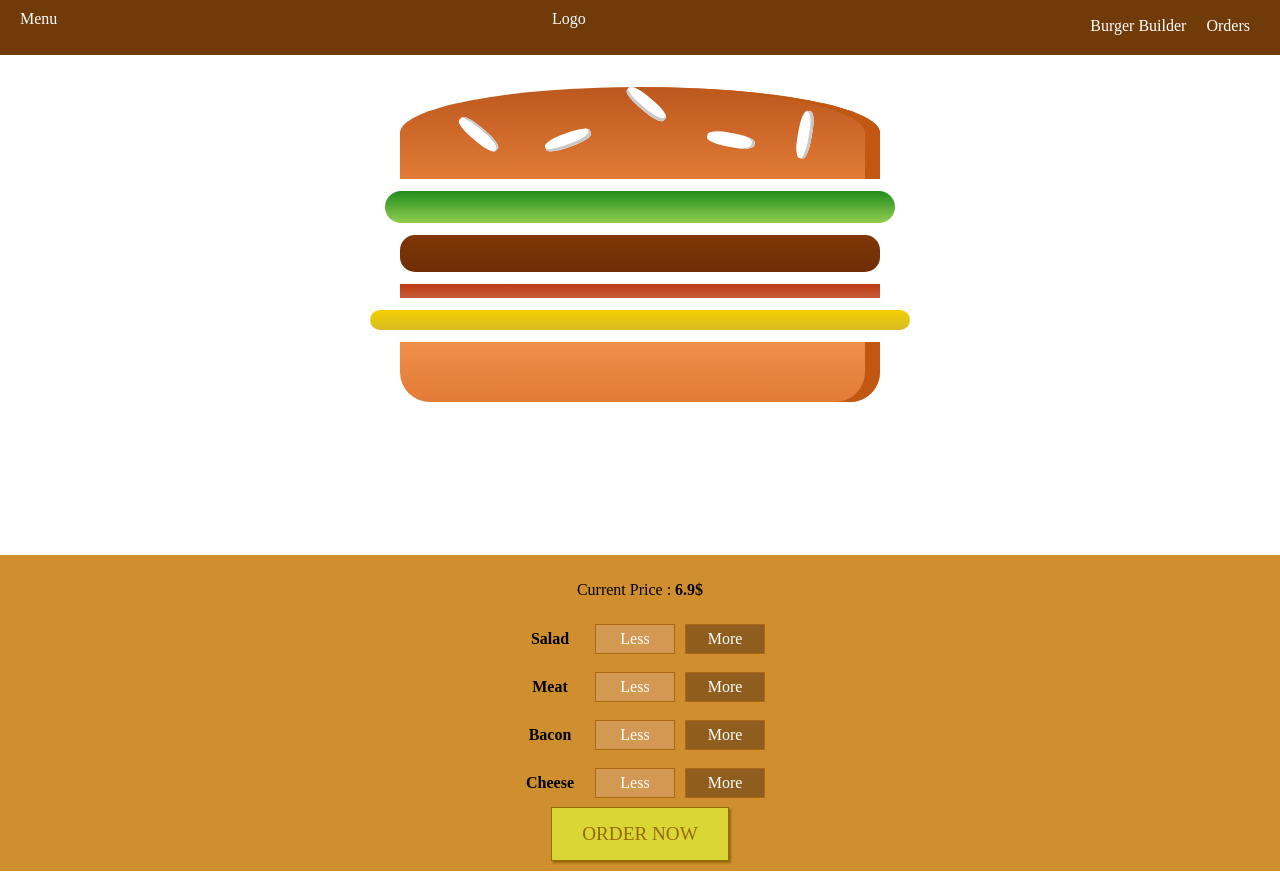
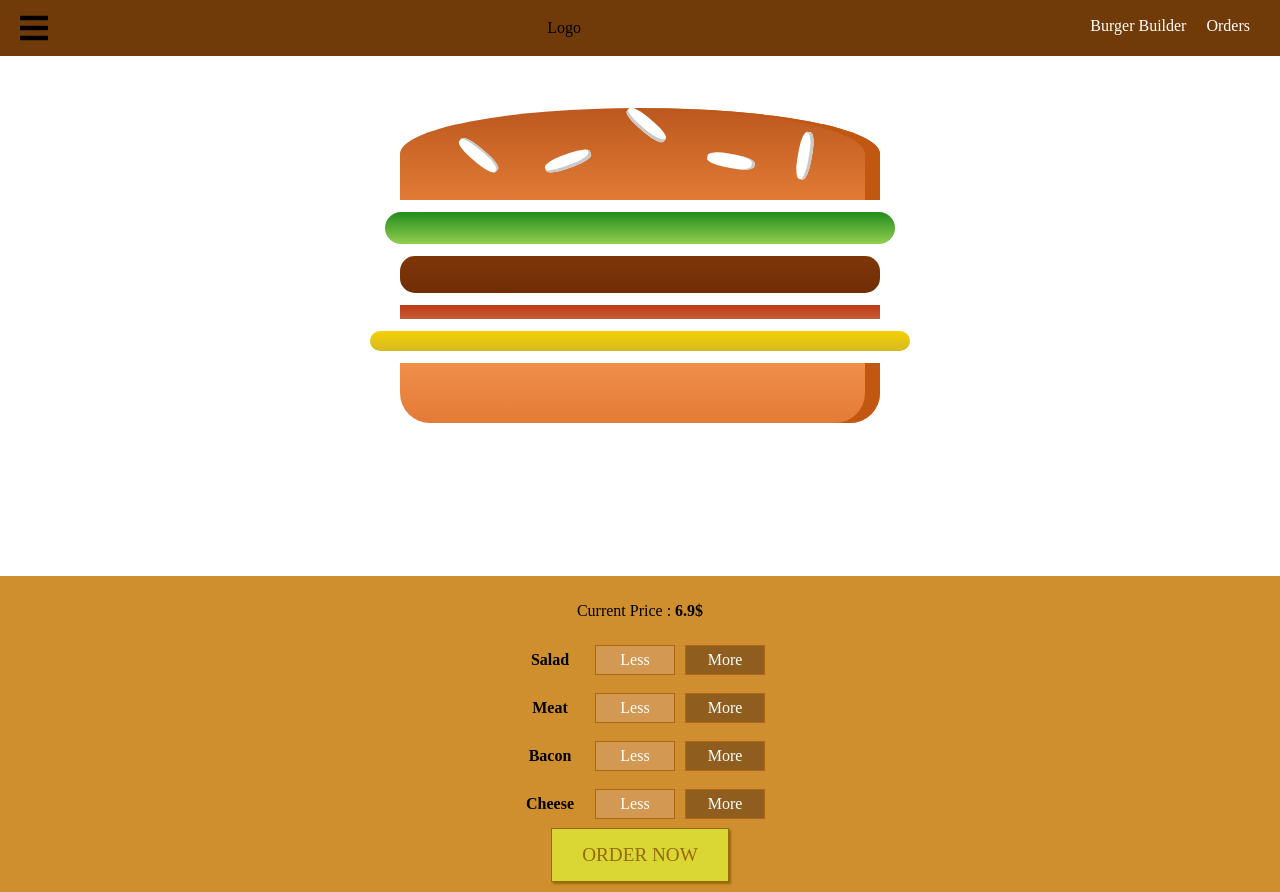
Before and after one commit to Blueblack319/my-burger, a React (Create React App) app: page / in a window 1280 px wide. Before the commit the page ends 871 px from the top, so only its background shows below. Built offline with nearby package versions, Linux system fonts and the light colour scheme.

Commit message:
Create SideDrawer

```diff
--- a/package.json
+++ b/package.json
@@ -3,6 +3,9 @@
   "version": "0.1.0",
   "private": true,
   "dependencies": {
+    "@fortawesome/fontawesome-svg-core": "^1.2.30",
+    "@fortawesome/free-solid-svg-icons": "^5.14.0",
+    "@fortawesome/react-fontawesome": "^0.1.11",
     "@testing-library/jest-dom": "^4.2.4",
     "@testing-library/react": "^9.5.0",
     "@testing-library/user-event": "^7.2.1",
--- a/src/components/Navigation/SideDrawer/SideDrawer.js
+++ b/src/components/Navigation/SideDrawer/SideDrawer.js
@@ -0,0 +1,26 @@
+import React, { Fragment } from "react";
+import Backdrop from "../../UI/Backdrop/Backdrop";
+import NavigationItems from "../NavigationItems/NavigationItems";
+
+import classes from "./SideDrawer.module.css";
+
+const SideDrawer = (props) => {
+  let sideDrawerClasses = [classes.SideDrawer, classes.Open];
+
+  if (!props.opened) {
+    sideDrawerClasses = [classes.SideDrawer, classes.Close];
+  }
+  return (
+    <Fragment>
+      <Backdrop show={props.opened} clicked={props.close} />
+      <div className={sideDrawerClasses.join(" ")}>
+        <div className={classes.Logo}>Logo</div>
+        <nav>
+          <NavigationItems />
+        </nav>
+      </div>
+    </Fragment>
+  );
+};
+
+export default SideDrawer;
--- a/src/components/Navigation/SideDrawer/SideDrawer.module.css
+++ b/src/components/Navigation/SideDrawer/SideDrawer.module.css
@@ -0,0 +1,32 @@
+.SideDrawer {
+  position: fixed;
+  width: 280px;
+  max-width: 70%;
+  height: 100%;
+  left: 0;
+  top: 0;
+  z-index: 200;
+  background-color: white;
+  padding: 32px 16px;
+  box-sizing: border-box;
+  transition: transform 0.3s ease-out;
+}
+
+@media (min-width: 500px) {
+  .SideDrawer {
+    display: none;
+  }
+}
+
+.Open {
+  transform: translateX(0);
+}
+
+.Close {
+  transform: translateX(-100%);
+}
+
+.Logo {
+  height: 11%;
+  margin-bottom: 32px;
+}
--- a/src/components/Navigation/Toolbar/Toolbar.js
+++ b/src/components/Navigation/Toolbar/Toolbar.js
@@ -1,14 +1,17 @@
 import React from "react";
+import DrawerToggle from "../../UI/DrawerToggle/DrawerToggle";
 import NavigationItems from "../NavigationItems/NavigationItems";
 
 import classes from "./Toolbar.module.css";
 
-const Toolbar = () => {
+const Toolbar = (props) => {
   return (
     <div className={classes.Toolbar}>
-      <div>Menu</div>
-      <div>Logo</div>
-      <NavigationItems />
+      <DrawerToggle clicked={props.showSideDrawer} />
+      <div className={classes.DesktopOnly}>Logo</div>
+      <nav className={classes.DesktopOnly}>
+        <NavigationItems />
+      </nav>
     </div>
   );
 };
--- a/src/components/Navigation/Toolbar/Toolbar.module.css
+++ b/src/components/Navigation/Toolbar/Toolbar.module.css
@@ -1,14 +1,28 @@
 .Toolbar {
+  width: 100%;
+  height: 56px;
   position: fixed;
   top: 0;
   left: 0;
-  box-sizing: border-box;
+  background-color: #703b09;
   display: flex;
   justify-content: space-between;
-  height: 55px;
-  width: 100%;
-  padding: 10px 20px;
-  background-color: #703b09;
-  color: white;
-  z-index: 500;
+  align-items: center;
+  padding: 0 20px;
+  box-sizing: border-box;
+  z-index: 90;
 }
+
+.Toolbar nav {
+  height: 100%;
+}
+
+.Logo {
+  height: 80%;
+}
+
+@media (max-width: 499px) {
+  .DesktopOnly {
+    display: none;
+  }
+}
--- a/src/components/UI/Backdrop/Backdrop.module.css
+++ b/src/components/UI/Backdrop/Backdrop.module.css
@@ -7,3 +7,9 @@
   top: 0;
   background-color: rgba(0, 0, 0, 0.5);
 }
+
+@media (min-width: 499px) {
+  .Backdrop {
+    display: none;
+  }
+}
--- /dev/null
+++ b/src/components/UI/DrawerToggle/DrawerToggle.js
@@ -0,0 +1,11 @@
+import React from "react";
+import { FontAwesomeIcon } from "@fortawesome/react-fontawesome";
+import { faBars } from "@fortawesome/free-solid-svg-icons";
+
+const DrawerToggle = (props) => (
+  <div onClick={props.clicked} style={{ cursor: "pointer" }}>
+    <FontAwesomeIcon icon={faBars} size="2x" />
+  </div>
+);
+
+export default DrawerToggle;
--- a/src/hoc/Layout/Layout.js
+++ b/src/hoc/Layout/Layout.js
@@ -1,16 +1,37 @@
-import React, { Fragment } from "react";
+import React, { Component, Fragment } from "react";
 
 import classes from "./Layout.module.css";
 
 import Toolbar from "../../components/Navigation/Toolbar/Toolbar";
+import SideDrawer from "../../components/Navigation/SideDrawer/SideDrawer";
 
-const Layout = (props) => {
-  return (
-    <Fragment>
-      <Toolbar />
-      <main className={classes.Content}>{props.children}</main>
-    </Fragment>
-  );
-};
+class Layout extends Component {
+  state = {
+    opened: false,
+  };
+
+  handleSHowSideDrawer = () => {
+    this.setState({ opened: true });
+  };
+
+  handleCloseSideDrawer = () => {
+    this.setState((prevState) => ({
+      opened: !prevState.opened,
+    }));
+  };
+
+  render() {
+    return (
+      <Fragment>
+        <Toolbar showSideDrawer={this.handleSHowSideDrawer} />
+        <SideDrawer
+          opened={this.state.opened}
+          close={this.handleCloseSideDrawer}
+        />
+        <main className={classes.Content}>{this.props.children}</main>
+      </Fragment>
+    );
+  }
+}
 
 export default Layout;
--- a/src/hoc/Layout/Layout.module.css
+++ b/src/hoc/Layout/Layout.module.css
@@ -1,3 +1,3 @@
 .Content {
-  margin-top: 55px;
+  margin-top: 76px;
 }
```
Also changed, not shown: 1 other file (tests, documents, lock files or other folders).
